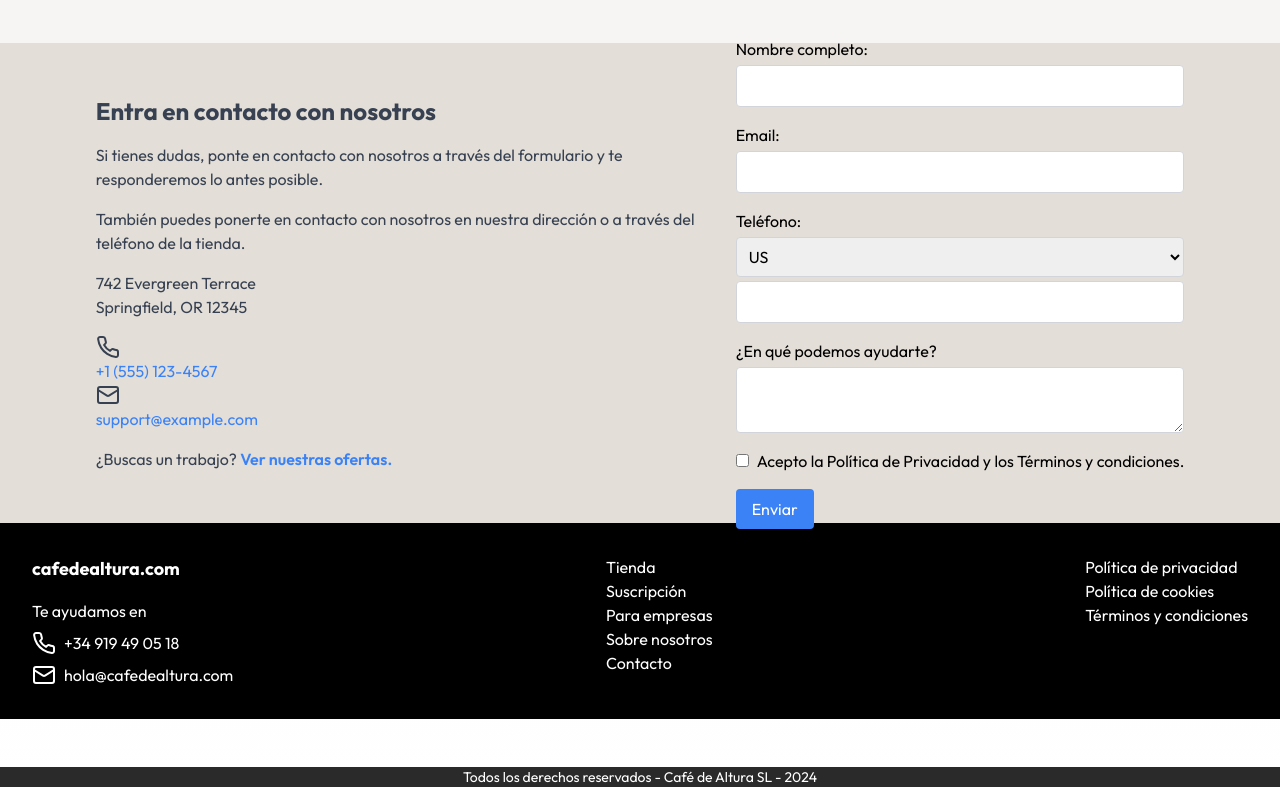
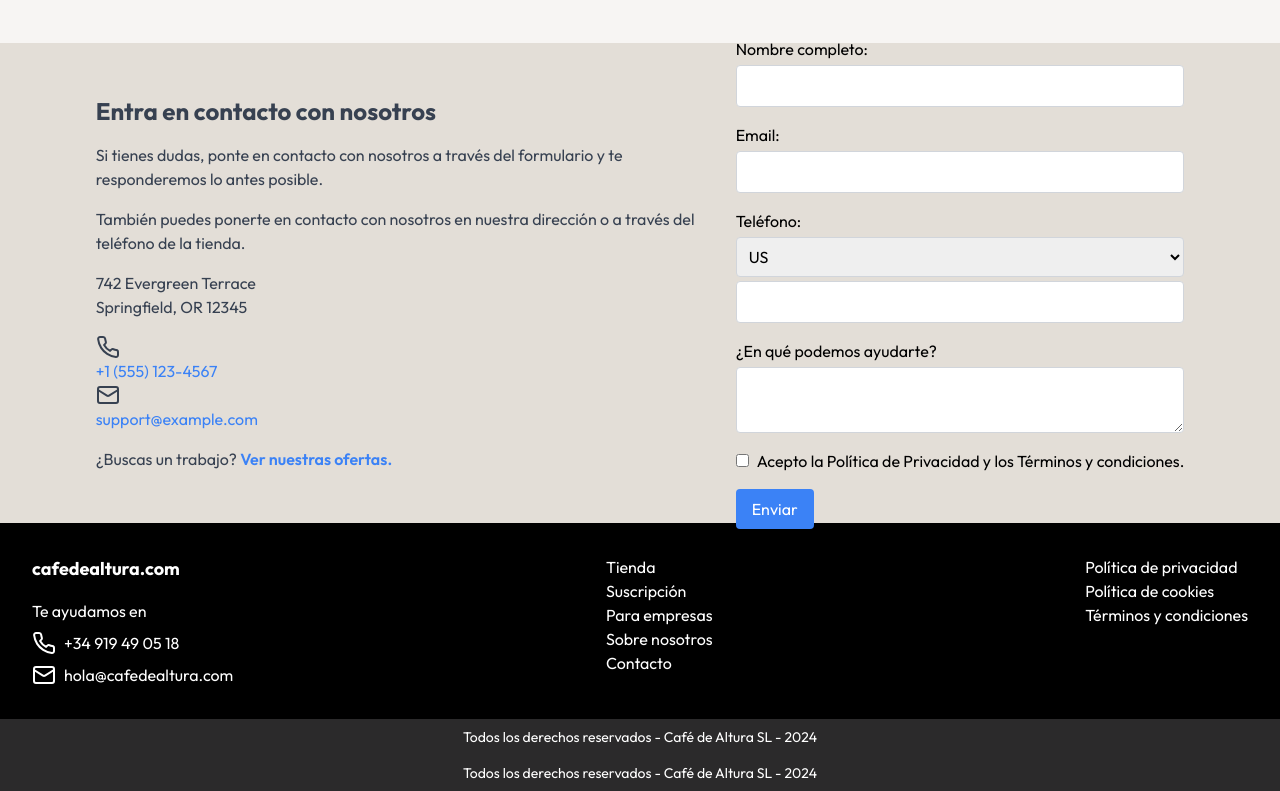
Before and after one commit to gabrielaspooky/CafeDeAlturaV2, a Next.js app in the folder cafe-de-altura/: page / in a window 1280 px wide. Shown: the part 2394-3185 px from the top of the page. Built offline with nearby package versions, Linux system fonts and the light colour scheme; no server answers.

Commit message:
added copyright footer to layout

```diff
--- a/cafe-de-altura/components/ui/AddedToast.jsx
+++ b/cafe-de-altura/components/ui/AddedToast.jsx
@@ -19,7 +19,7 @@
   if (!visible) return null;
 
   return (
-    <div className="fixed top-4 right-4 bg-green-500 text-black px-4 py-2 rounded-lg shadow-lg flex items-center z-50">
+    <div className="fixed top-20 right-5 bg-[#2A5B45B2] text-white px-4 py-2 rounded-lg shadow-lg flex items-center z-50">
       <CheckCircle className="h-6 w-6 mr-2" />
       <span>¡Producto añadido exitosamente!</span>
     </div>
--- a/cafe-de-altura/components/ui/CopyrightFooter.jsx
+++ b/cafe-de-altura/components/ui/CopyrightFooter.jsx
@@ -1,13 +1,13 @@
-import React from 'react'
+import React from 'react';
 
 const CopyrightFooter = () => {
   return (
-    <div className="bg-[#2B2A2B] mt-12">
-          <p className="text-center text-sm text-white min">
-            Todos los derechos reservados - Café de Altura SL - 2024
-          </p>
-        </div>
-  )
-}
+    <footer className="bottom-0 left-0 w-full bg-[#2B2A2B] py-2 text-center text-sm text-white">
+      <p>
+        Todos los derechos reservados - Café de Altura SL - 2024
+      </p>
+    </footer>
+  );
+};
 
-export default CopyrightFooter
+export default CopyrightFooter;
--- a/cafe-de-altura/src/app/checkout/page.jsx
+++ b/cafe-de-altura/src/app/checkout/page.jsx
@@ -99,7 +99,6 @@
           </div>
       </div>
       </div>
-      <CopyrightFooter />
     </div>
   );
 };
--- a/cafe-de-altura/src/app/layout.js
+++ b/cafe-de-altura/src/app/layout.js
@@ -1,11 +1,9 @@
 import { Outfit } from 'next/font/google';
 import './globals.css';
 import Navbar from '../../components/ui/Navbar';
-import { CartProvider } from '@/context/CartContext'; // Ajusta la ruta según sea necesario
-
-
-const inter = Outfit({ subsets: ['latin'] });
-
+import { CartProvider } from '@/context/CartContext';
+import CopyrightFooter from '../../components/ui/CopyrightFooter';
+const outfit = Outfit({ subsets: ['latin'] });
 export const metadata = {
   title: 'Café de altura',
   description: 'Todos los derechos reservados - Café de Altura SL - 2024',
@@ -14,10 +12,11 @@
 export default function RootLayout({ children }) {
   return (
     <html lang="es">
-      <body className={inter.className}>
+      <body className={outfit.className}>
         <CartProvider>
           <Navbar />
-          {children}
+          <main>{children}</main> {/* Asegúrate de que el contenido principal esté envuelto en un <main> */}
+          <CopyrightFooter />
         </CartProvider>
       </body>
     </html>
--- a/cafe-de-altura/src/app/shop/page.jsx
+++ b/cafe-de-altura/src/app/shop/page.jsx
@@ -15,7 +15,6 @@
       </ProductFetcher>
       <BenefitsSection />
       <Footer />
-      <CopyrightFooter />
     </div>
   );
 };
--- a/cafe-de-altura/src/app/shoppingBag/page.jsx
+++ b/cafe-de-altura/src/app/shoppingBag/page.jsx
@@ -112,7 +112,6 @@
           </div>
         </div>
       </div>
-      <CopyrightFooter />
     </div>
   );
 };
--- a/cafe-de-altura/src/app/success/page.jsx
+++ b/cafe-de-altura/src/app/success/page.jsx
@@ -82,7 +82,6 @@
           >
             Volver a la tienda
           </button>
-          <CopyrightFooter />
         </div>
       </div>
     </div>
```
